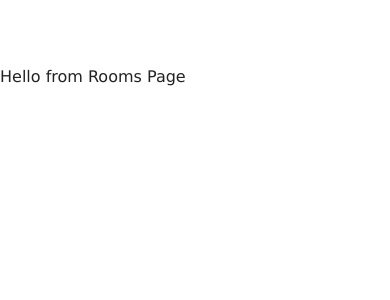
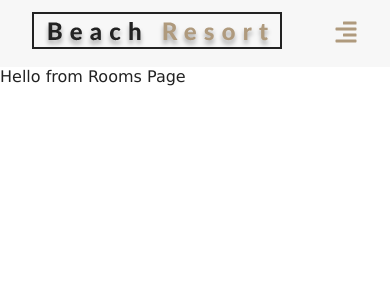
Before and after one commit to mannycortez/Real-Estate-App, a React (Create React App) app: page /rooms in a window 390 px wide. Shown: the top 300 px of the page. Built offline with nearby package versions, Linux system fonts and the light colour scheme.

Commit message:
Added Navbar and made it responsive

```diff
--- a/src/App.css
+++ b/src/App.css
@@ -87,6 +87,7 @@
   letter-spacing: var(--mainSpacing);
 }
 /* end of globals */
+
 /* Navbar */
 .navbar {
   position: fixed;
--- a/src/App.js
+++ b/src/App.js
@@ -8,9 +8,12 @@
 
 import { Route, Switch } from 'react-router-dom';
 
+import Navbar from './components/Navbar';
+
 function App() {
   return (
     <>
+    <Navbar />
     <Switch>
     <Route exact path='/' component={Home} />
     <Route exact path='/rooms/' component={Rooms} />
--- /dev/null
+++ b/src/components/Navbar.js
@@ -0,0 +1,41 @@
+import React, { Component } from 'react';
+import logo from '../images/logo.svg';
+import { FaAlignRight } from 'react-icons/fa';
+import { Link } from 'react-router-dom';
+
+
+export default class Navbar extends
+Component {
+    state={
+        isOpen: false
+    }
+    handleToggle = () => {
+        this.setState({ isOpen:!this.state.isOpen })
+    }
+    render() {
+        return <nav className="navbar">
+        <div className="nav-center">
+        <div className="nav-header">
+        <Link to="/">
+            <img src={logo} alt="Manny's Real Estate App" />
+        </Link>
+        <button
+            type="button"
+            className="nav-btn"
+            onClick={this.handleToggle}
+        >
+        <FaAlignRight className="nav-icon" />
+        </button>
+        </div>
+        <ul className={this.state.isOpen?"nav-links show-nav":"nav-links"}>
+            <li>
+                <Link to="/"> Home </Link>
+            </li>
+            <li>
+                <Link to="/rooms"> Rooms </Link>
+            </li>
+        </ul>
+        </div>
+        </nav>;
+    }
+}
```
